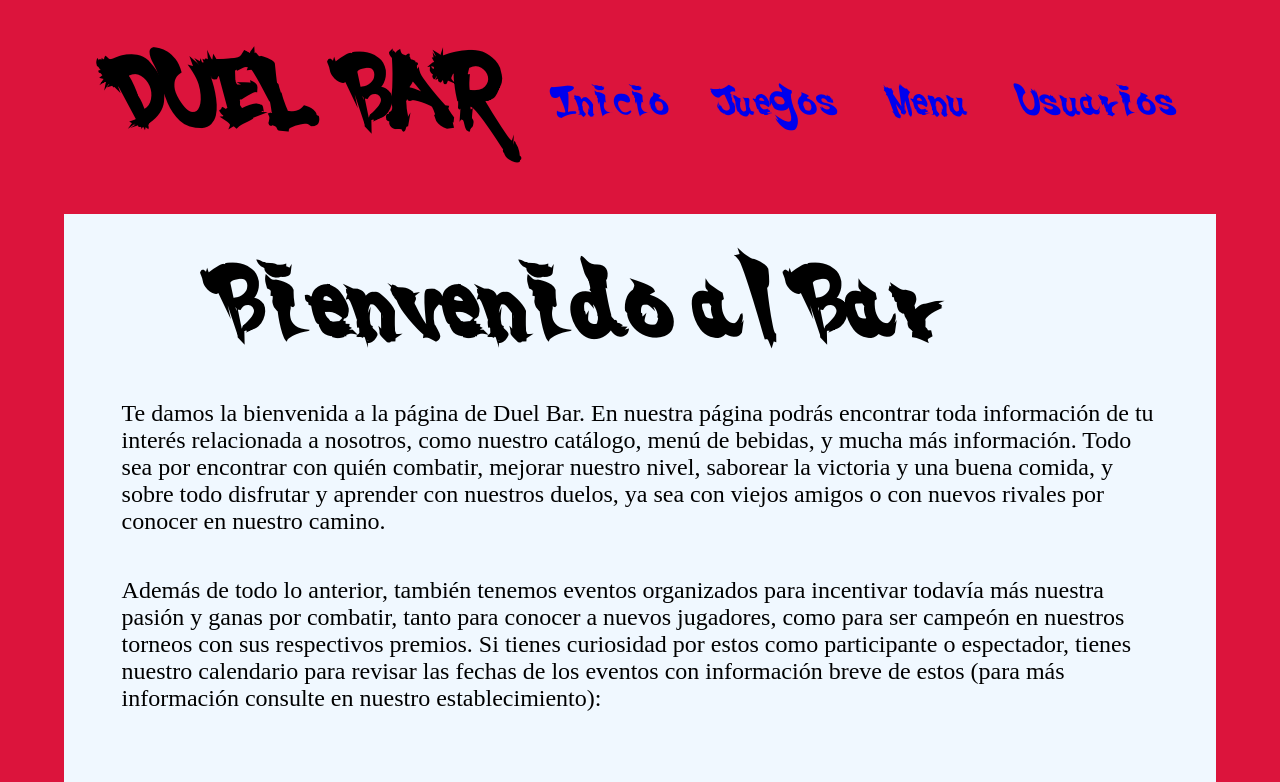
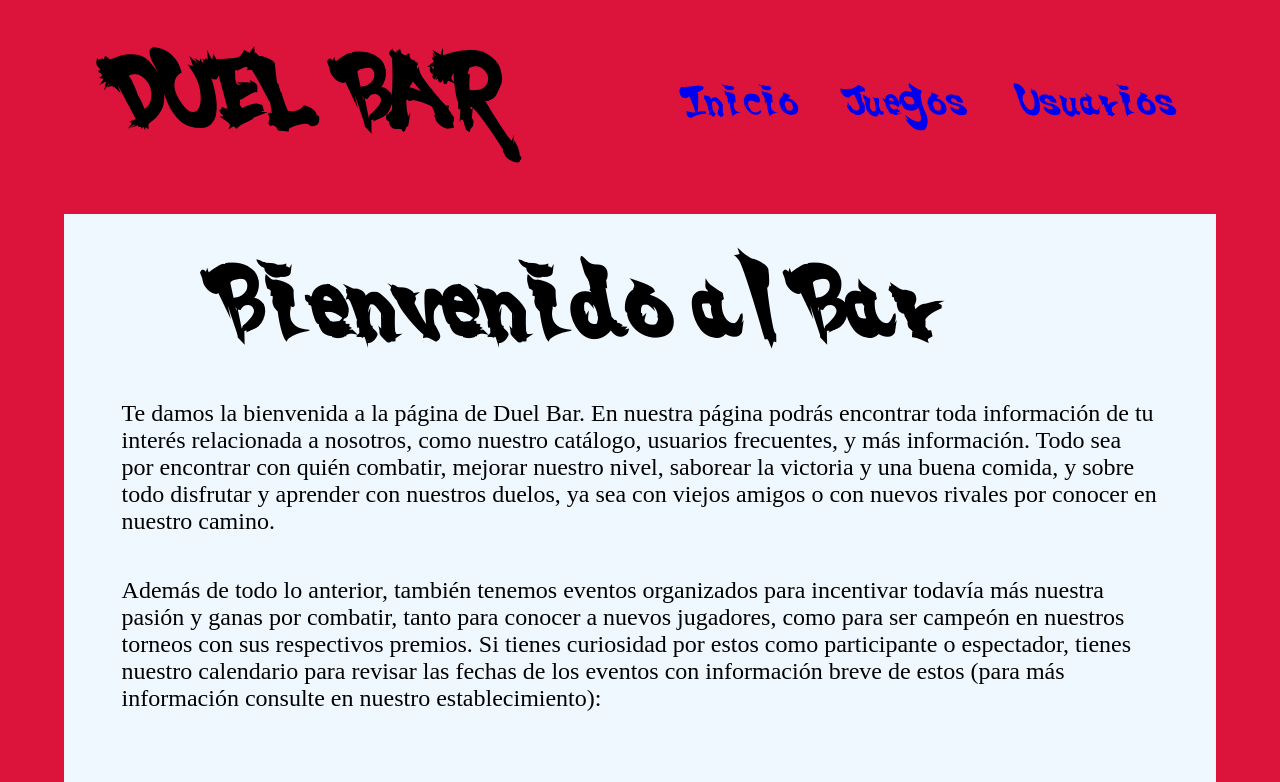
Before and after one commit to ManuCruzSanchez/project_react-main, a React (Vite) app: page / in a window 1280 px wide. Shown: the top 782 px of the page. Built offline with nearby package versions, Linux system fonts and the light colour scheme.

Commit message:
mas bonito

```diff
--- a/src/App.jsx
+++ b/src/App.jsx
@@ -2,7 +2,7 @@ import { BrowserRouter, Route, Routes } from 'react-router-dom'
 import "./index.css"
 import Home from './pages/home/Home'
 import List from './pages/list/List'
-import Menu from './pages/menu/Menu'
+
 import Users from "./pages/users/Users"
 import Rss from './pages/rss/Rss'
 import Terms from './pages/terms/Terms'
@@ -16,7 +16,7 @@ function App() {
         <Routes>
           <Route path="/" element={<Home />} />
           <Route path="/Home" element={<Home />} />
-          <Route path="/Menu" element={<Menu />} />
+
           <Route path="/List" element={<List />} />
           <Route path='/Users' element={<Users />} />
           <Route path="/Rss" element={<Rss />} />
--- a/src/components/header/Header.jsx
+++ b/src/components/header/Header.jsx
@@ -13,9 +13,7 @@ function Header() {
 					<li className='right'>
 						<NavLink className='hLink' to="/List">Juegos</NavLink>
 					</li>
-					<li className='right'>
-						<NavLink className='hLink' to="/Menu">Menu</NavLink>
-					</li>
+
 					<li className='right'>
 						<NavLink className='hLink' to="/Users">Usuarios</NavLink>
 					</li>
--- a/src/pages/home/Home.css
+++ b/src/pages/home/Home.css
@@ -10,7 +10,7 @@ section{
 
 .foward{
     padding-top: 2%;
-
+    padding-bottom: 3%;
     padding-right: 5%;
     padding-left: 5%;
 }
--- a/src/pages/home/Home.jsx
+++ b/src/pages/home/Home.jsx
@@ -13,7 +13,7 @@ function Home() {
           <div className="foward">
             <div>
               <h1>Bienvenido al Bar</h1>
-              <p className="pagetext">Te damos la bienvenida a la página de Duel Bar. En nuestra página podrás encontrar toda información de tu interés relacionada a nosotros, como nuestro catálogo, menú de bebidas, y mucha más información. Todo sea por encontrar con quién combatir, mejorar nuestro nivel, saborear la victoria y una buena comida, y sobre todo disfrutar y aprender con nuestros duelos, ya sea con viejos amigos o con nuevos rivales por conocer en nuestro camino.</p>
+              <p className="pagetext">Te damos la bienvenida a la página de Duel Bar. En nuestra página podrás encontrar toda información de tu interés relacionada a nosotros, como nuestro catálogo, usuarios frecuentes, y más información. Todo sea por encontrar con quién combatir, mejorar nuestro nivel, saborear la victoria y una buena comida, y sobre todo disfrutar y aprender con nuestros duelos, ya sea con viejos amigos o con nuevos rivales por conocer en nuestro camino.</p>
             </div>
             <div>
               <p className="pagetext">Además de todo lo anterior, también tenemos eventos organizados para incentivar todavía más nuestra pasión y ganas por combatir, tanto para conocer a nuevos jugadores, como para ser campeón en nuestros torneos con sus respectivos premios. Si tienes curiosidad por estos como participante o espectador, tienes nuestro calendario para revisar las fechas de los eventos con información breve de estos (para más información consulte en nuestro establecimiento):</p>
--- a/src/pages/list/List.jsx
+++ b/src/pages/list/List.jsx
@@ -4,7 +4,7 @@ import GameList from "../../components/game-list/GameList";
 import "./List.css";
 
 
-const myArray = ['1','2', '3'];
+const myArray = ['1', '2', '3'];
 
 function List() {
   console.log(GameList)
@@ -16,14 +16,14 @@ function List() {
           <div className="foward">
             <h1>Lista de Juegos</h1>
             <p className="pagetext">Aquí encontrarás todos los juegos actualmente disponibles para luchar en nuestros locales, lastimosamente no tenemos todos los juegos, pero iremos actualizando la lista con el tiempo. Dentro de nuestro local podrás jugarlos siempre que tengas un control, de no ser el caso deberás alquilar uno.</p>
-          </div>
-          <div className="background-list">
-          <h1>Duel Bar</h1>
-            <div className="list-text">
-              <GameList />
+
+            <div className="background-list">
+              <h1>Duel Bar</h1>
+              <div className="list-text">
+                <GameList />
+              </div>
             </div>
           </div>
-          <p className="bottomspace">esto no lo leas, por qué lo lees???</p>
         </div>
 
       </section>
--- a/src/pages/menu/Menu.jsx
+++ /dev/null
@@ -1,20 +0,0 @@
-import Footer from "../../components/footer/Footer";
-import Header from "../../components/header/Header";
-
-const myArray = ['15','2', '3'];
-const ejemplo = myArray.map((item) => <p>{item}</p>)
-
-function Menu() {
-
-  return (
-    <>
-      <Header />
-      <p>pagina MENU</p>
-      {myArray.map((item, index) => {return <p key={index}>{item}</p>})}
-      <Footer />
-    </>
-  )
-
-}
-
-export default Menu
--- a/src/pages/users/Users.jsx
+++ b/src/pages/users/Users.jsx
@@ -9,14 +9,15 @@ function Users() {
       <Header />
         <section>
           <div className="background">
-            <div>
+            <div className="foward">
               <h1>Jugadores locales</h1>
                 <p className="pagetext">En esta página puedes introducir tu nombre y juego insignia, y de esta forma ser visible a demás jugadores para poder encontar oponentes más facilmente. Una vez estés en el local, bastará con preguntar por ellos y, ¡A LUCHAR!</p>
-                <p>agregar formulario</p>
+
                 <p className="pagetext">Aquí tienes la lista de los jugadores registrados:</p>
-                <p>agregar lista de firebase "USUARIOS"</p>
+
                 <UserList />
             </div>
+
           </div>
         </section>
       <Footer />
```
Also changed, not shown: src/pages/menu/Menu.css (deleted).
